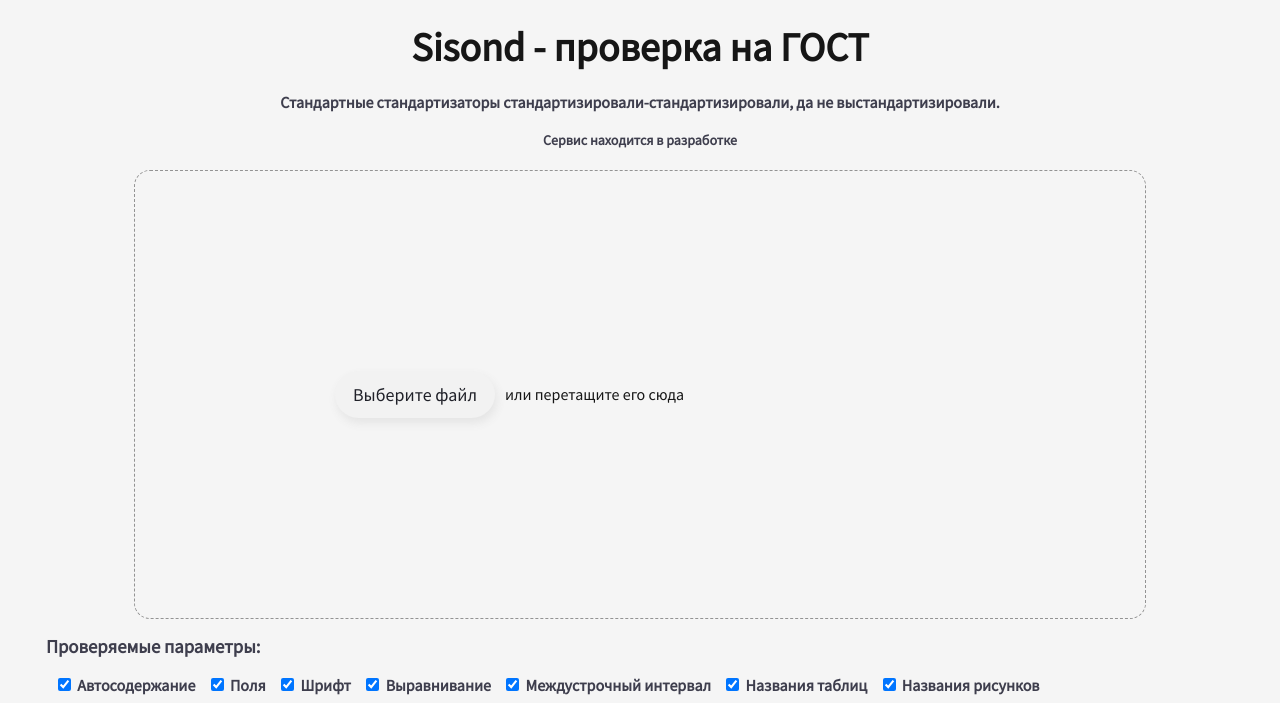
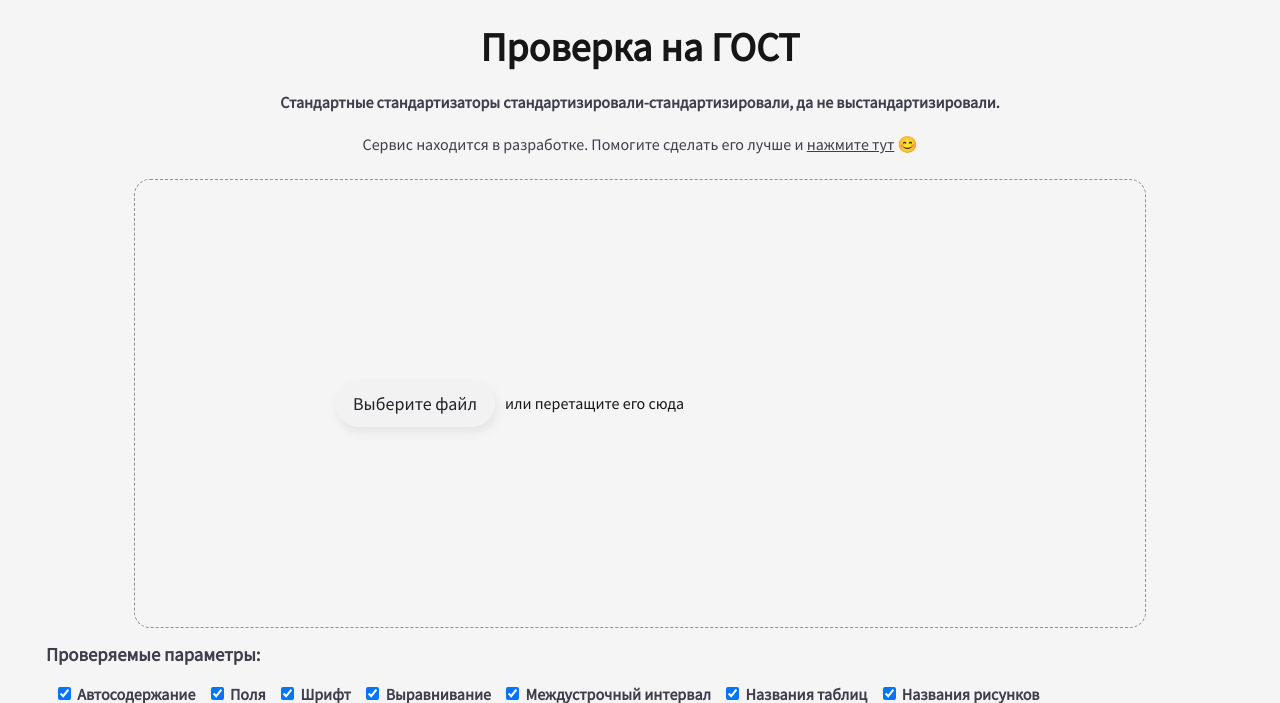
Before and after one commit to wnlera/Sisond, a Flask app: page / in a window 1280 px wide. Shown: the top 703 px of the page. Run offline with Flask 2, Linux system fonts and the light colour scheme.

Commit message:
Add feedback
Create link to feedback  form

```diff
--- a/templates/page.html
+++ b/templates/page.html
@@ -20,9 +20,9 @@
 <div id="result-bg" class="bg"></div>
 
 
-<h1>Sisond - проверка на ГОСТ</h1>
+<h1>Проверка на ГОСТ</h1>
 <h4 style="color: #3e3e4d; font-size: 16px; text-align: center">Стандартные стандартизаторы стандартизировали-стандартизировали, да не выстандартизировали.</h4>
-<h5 style="color: #3e3e4d; font-size: 14px; text-align: center">Сервис находится в разработке</h5>
+<h5 style="color: #3e3e4d; font-size: 16px; text-align: center"><a href="https://forms.office.com/Pages/ResponsePage.aspx?id=JGzyIZMHB0unPVY80uwjXxLQU3duhIJGmKbpq9s3MthUQTRZU1AyNEo1RzJYN0VYU01SREsxSVQ5Sy4u" target="_blank">Сервис находится в разработке. Помогите сделать его лучше и <u>нажмите тут</u> 😊 </a></h5>
 
 <!--TODO: добавить label-->
 <form id="form" method="post" enctype="multipart/form-data">
```
